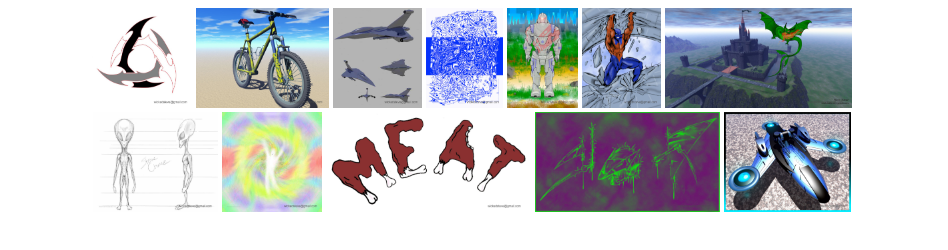
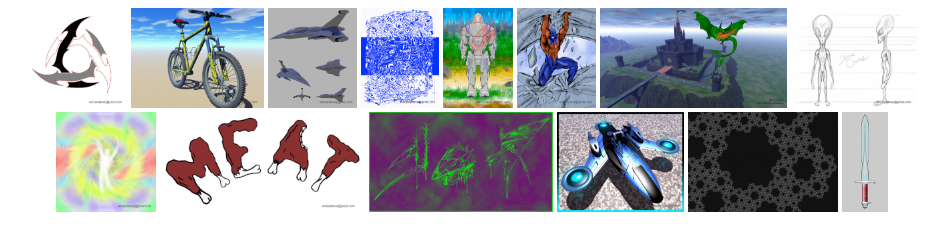
Before and after one commit to wickedsteve/wickedsteve.github.io, a plain HTML site: page sheet.html in a window 1280 px wide. Shown: the whole page, without its empty margins (168-1116 px from the left). Drawn offline with Linux system fonts and the light colour scheme.

Commit message:
new art
2 new pieces

```diff
--- a/sheet.html
+++ b/sheet.html
@@ -1,6 +1,6 @@
 <html>
 	<head>
-		<title>portfolio at wickedsteve</title>
+		<title>wickedsteve portfolio</title>
 	</head>
 <body>
 <div align=center>
@@ -11,12 +11,14 @@
 <a href="05.jpg"><img src="05.jpg" height="100"></a>
 <a href="06.jpg"><img src="06.jpg" height="100"></a>
 <a href="07.jpg"><img src="07.jpg" height="100"></a>
+<a href="08.jpg"><img src="08.jpg" height="100"></a>
 <br>
-<a href="08.jpg"><img src="08.jpg" height="100"></a>
 <a href="09.jpg"><img src="09.jpg" height="100"></a>
 <a href="10.jpg"><img src="10.jpg" height="100"></a>
 <a href="11.jpg"><img src="11.jpg" height="100"></a>
 <a href="12.jpg"><img src="12.jpg" height="100"></a>
+<a href="13.jpg"><img src="13.jpg" height="100"></a>
+<a href="14.jpg"><img src="14.jpg" height="100"></a>
 </div>
 </body>
 </html>
```
Also changed, not shown: index.html (+1 -1 lines), 13.jpg (added), 14.jpg (added), homepage/imageshack.png (deleted).
